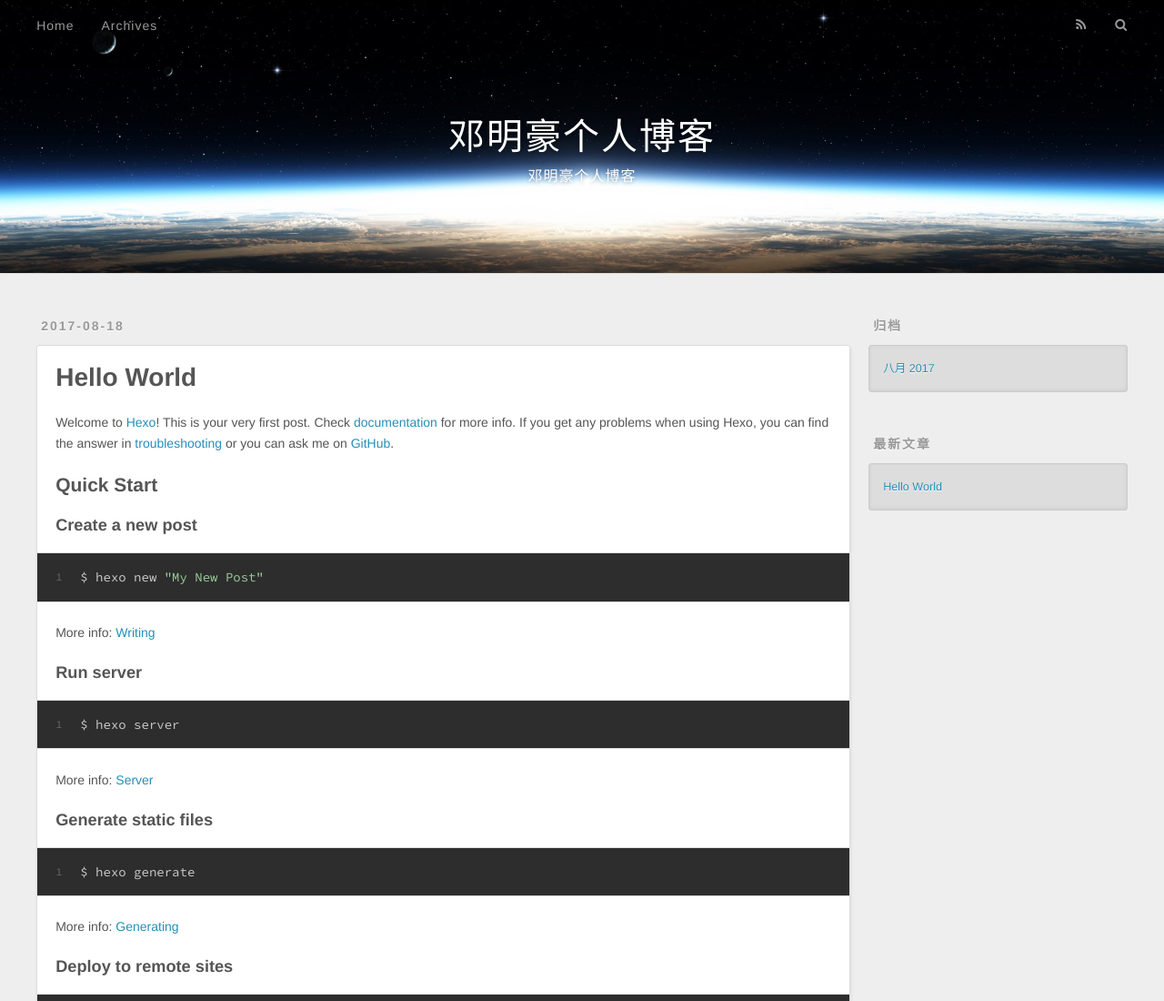
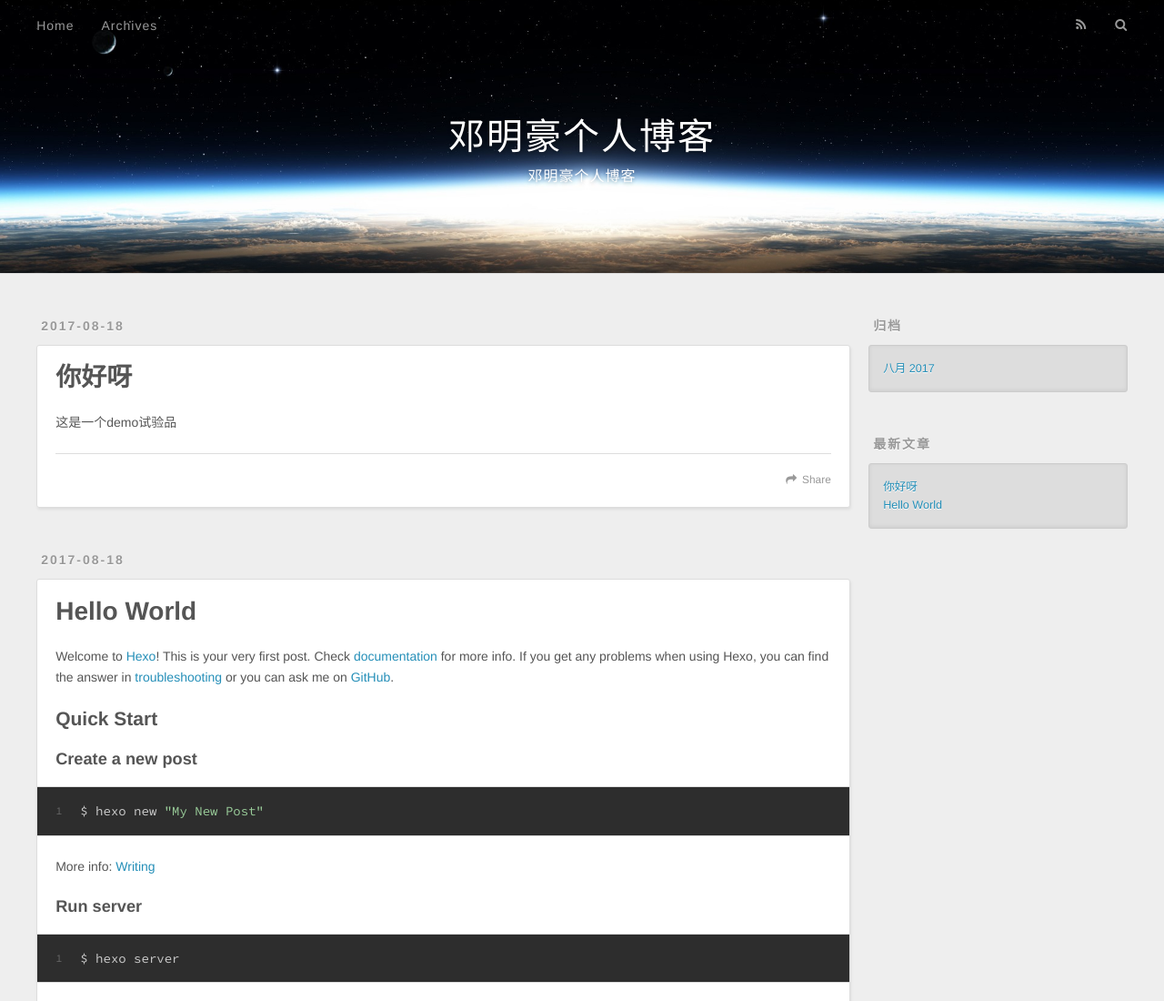
Before and after one commit to DengMingHao/dengminghao, a plain HTML site: page index.html in a window 1280 px wide. Shown: the top 1100 px of the page at 91% size. Drawn offline with nearby package versions, Linux system fonts and the light colour scheme.

Commit message:
新增demo文章

```diff
--- a/index.html
+++ b/index.html
@@ -68,6 +68,43 @@
 </header>
       <div class="outer">
         <section id="main">
+
+    <article id="post-你好" class="article article-type-post" itemscope itemprop="blogPost">
+  <div class="article-meta">
+    <a href="./2017/08/18/你好/" class="article-date">
+  <time datetime="2017-08-18T07:50:23.415Z" itemprop="datePublished">2017-08-18</time>
+</a>
+
+  </div>
+  <div class="article-inner">
+
+
+      <header class="article-header">
+
+
+    <h1 itemprop="name">
+      <a class="article-title" href="./2017/08/18/你好/">你好呀</a>
+    </h1>
+
+
+      </header>
+
+    <div class="article-entry" itemprop="articleBody">
+
+        <p>这是一个demo试验品</p>
+
+
+    </div>
+    <footer class="article-footer">
+      <a data-url="http://dengminghao.oschina.io/2017/08/18/你好/" data-id="cj6hkuaav0000w4hwwon0yqxf" class="article-share-link">Share</a>
+
+
+    </footer>
+  </div>
+
+</article>
+
+
 
     <article id="post-hello-world" class="article article-type-post" itemscope itemprop="blogPost">
   <div class="article-meta">
@@ -144,6 +181,10 @@
       <ul>
 
           <li>
+            <a href="./2017/08/18/你好/">你好呀</a>
+          </li>
+
+          <li>
             <a href="./2017/08/18/hello-world/">Hello World</a>
           </li>
 
```
Also changed, not shown: 2017/08/18/hello-world/index.html (+18 -0 lines), archives/2017/08/index.html (+23 -0 lines), archives/2017/index.html (+23 -0 lines), archives/index.html (+23 -0 lines).
